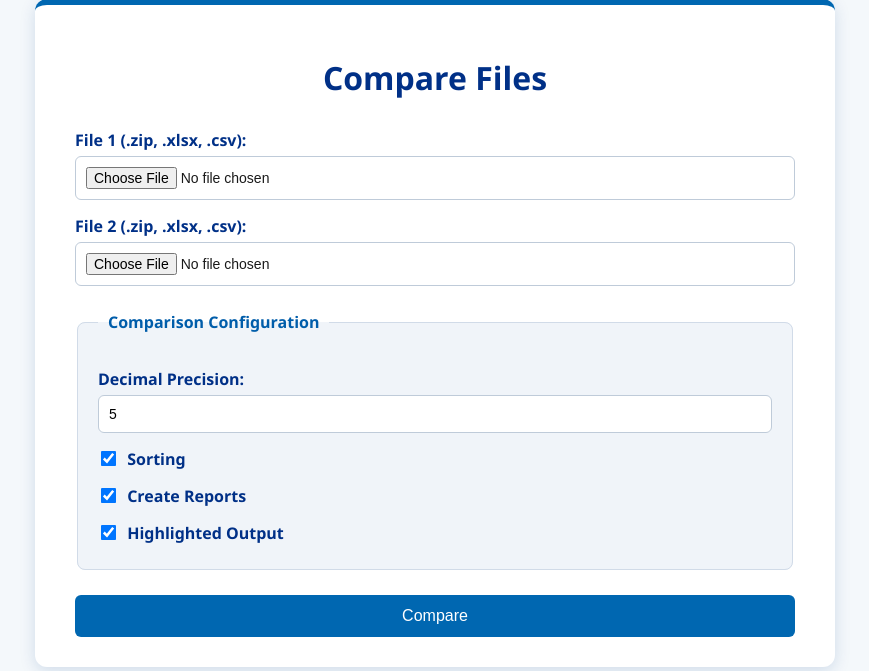
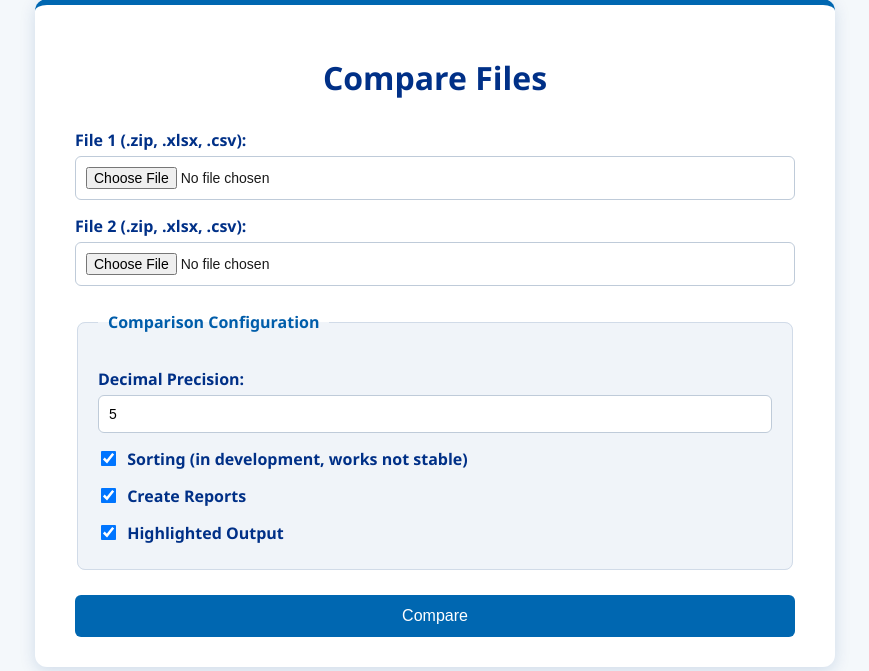
Before and after one commit to VitEfimov/File_comparator, a Flask app: page / in a window 1280 px wide. Shown: the part 41-712 px from the top of the page, without its empty margins (205-1074 px from the left). Run offline with Flask 3, Linux system fonts and the light colour scheme.

Commit message:
Sorting (in development, works not stable)

```diff
--- a/templates/index.html
+++ b/templates/index.html
@@ -23,7 +23,7 @@
 
         <label for="decimal">Decimal Precision:</label>
         <input type="number" id="decimal" name="decimal" value="5" min="0" />
-        <label><input type="checkbox" name="sorting" checked> Sorting </label>
+        <label><input type="checkbox" name="sorting" checked> Sorting (in development, works not stable) </label>
         <label><input type="checkbox" name="create_reports" checked> Create Reports</label>
         <label><input type="checkbox" name="highlighted_output" checked> Highlighted Output</label>
 
```
